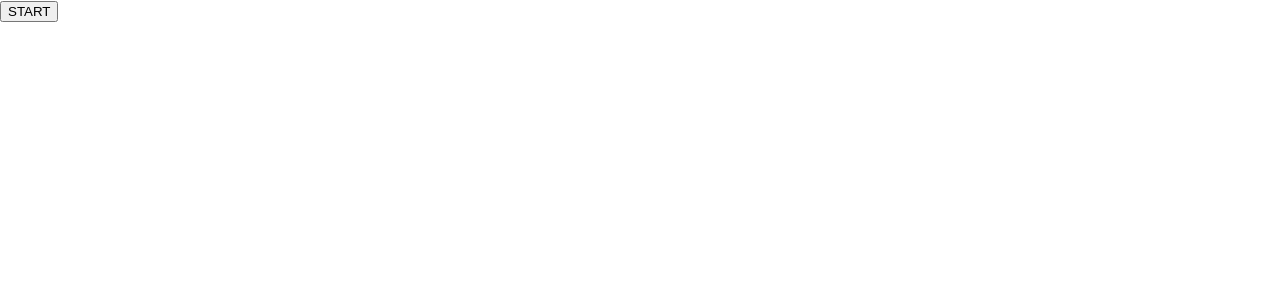
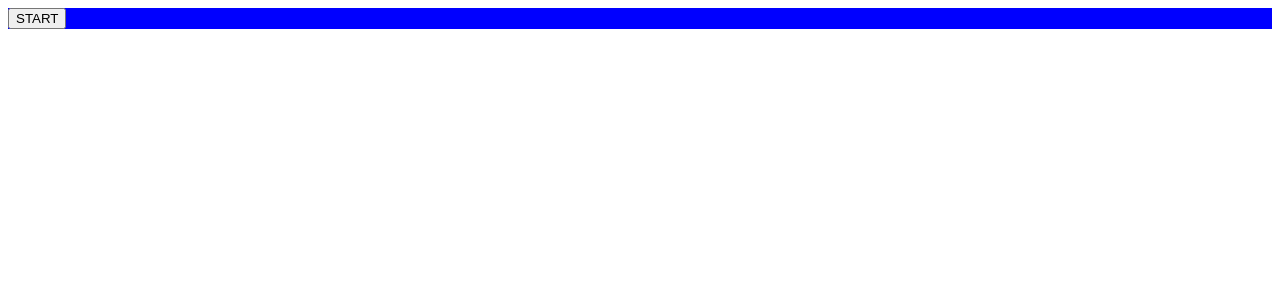
Before and after one commit to khomch/bloody-hell, a React (Create React App) app: page / in a window 1280 px wide. Shown: the top 300 px of the page. Built offline with nearby package versions, Linux system fonts and the light colour scheme.

Commit message:
[FEAT] SASS installed, modules added

```diff
--- a/src/App.tsx
+++ /dev/null
@@ -1,12 +0,0 @@
-import React from 'react';
-import MainPage from './pages/MainPage';
-
-function App() {
-  return (
-    <div className="App">
-      <MainPage />
-    </div>
-  );
-}
-
-export default App;
--- /dev/null
+++ b/src/components/App/App.module.sass
@@ -0,0 +1,5 @@
+.App
+  background-color: blue
+  padding: 0
+  margin: 0
+  display: flex
--- /dev/null
+++ b/src/components/App/App.tsx
@@ -0,0 +1,13 @@
+import React from 'react';
+import MainPage from '../../pages/MainPage';
+import styles from './App.module.sass';
+
+function App() {
+  return (
+    <div className={styles.App}>
+      <MainPage />
+    </div>
+  );
+}
+
+export default App;
--- a/src/index.css
+++ b/src/index.css
@@ -1,13 +1,8 @@
-body {
+#body {
+  background-color: red;
+  width: 100%;
+  height: 100%;
   margin: 0;
-  font-family: -apple-system, BlinkMacSystemFont, 'Segoe UI', 'Roboto', 'Oxygen',
-    'Ubuntu', 'Cantarell', 'Fira Sans', 'Droid Sans', 'Helvetica Neue',
-    sans-serif;
-  -webkit-font-smoothing: antialiased;
-  -moz-osx-font-smoothing: grayscale;
+  padding: 0;
+  display: flex;
 }
-
-code {
-  font-family: source-code-pro, Menlo, Monaco, Consolas, 'Courier New',
-    monospace;
-}
--- a/src/index.tsx
+++ b/src/index.tsx
@@ -1,23 +1,20 @@
 import React from 'react';
 import ReactDOM from 'react-dom/client';
 import { Provider } from 'react-redux';
-import './index.css';
-import App from './App';
+import App from './components/App/App';
 import reportWebVitals from './reportWebVitals';
 import { store } from './store/store';
 
 const root = ReactDOM.createRoot(
   document.getElementById('root') as HTMLElement,
 );
+
 root.render(
-  // <React.StrictMode>
-  <Provider store={store}>
-    <App />
-  </Provider>,
-  // </React.StrictMode>,
+  <React.StrictMode>
+    <Provider store={store}>
+      <App />
+    </Provider>
+  </React.StrictMode>,
 );
 
-// If you want to start measuring performance in your app, pass a function
-// to log results (for example: reportWebVitals(console.log))
-// or send to an analytics endpoint. Learn more: https://bit.ly/CRA-vitals
 reportWebVitals();
--- /dev/null
+++ b/src/pages/MainPage/MainPage.module.sass
@@ -0,0 +1,6 @@
+.MainPage
+  background-color: yellow
+  height: 100%
+  width: 100%
+  padding: 0
+  margin: 0
--- a/src/pages/MainPage/index.tsx
+++ b/src/pages/MainPage/index.tsx
@@ -8,6 +8,7 @@ import Question from '../../components/Question';
 import { useAppDispatch, useAppSelector } from '../../hooks/hooks';
 import getNumber from '../../utils/getNumber';
 import { qtyOfPhrases } from '../../utils/constants';
+import styles from './MainPage.module.sass';
 
 export default function MainPage() {
   const dispatch = useAppDispatch();
@@ -45,7 +46,7 @@ export default function MainPage() {
           {
       phrase
         ? (
-          <div>
+          <div className={styles.MainPage}>
             <Question definition={phrase.definition} />
             <br />
             {list.map((question: TPhrase) => (
```
Also changed, not shown: 1 other file (tests, documents, lock files or other folders).
